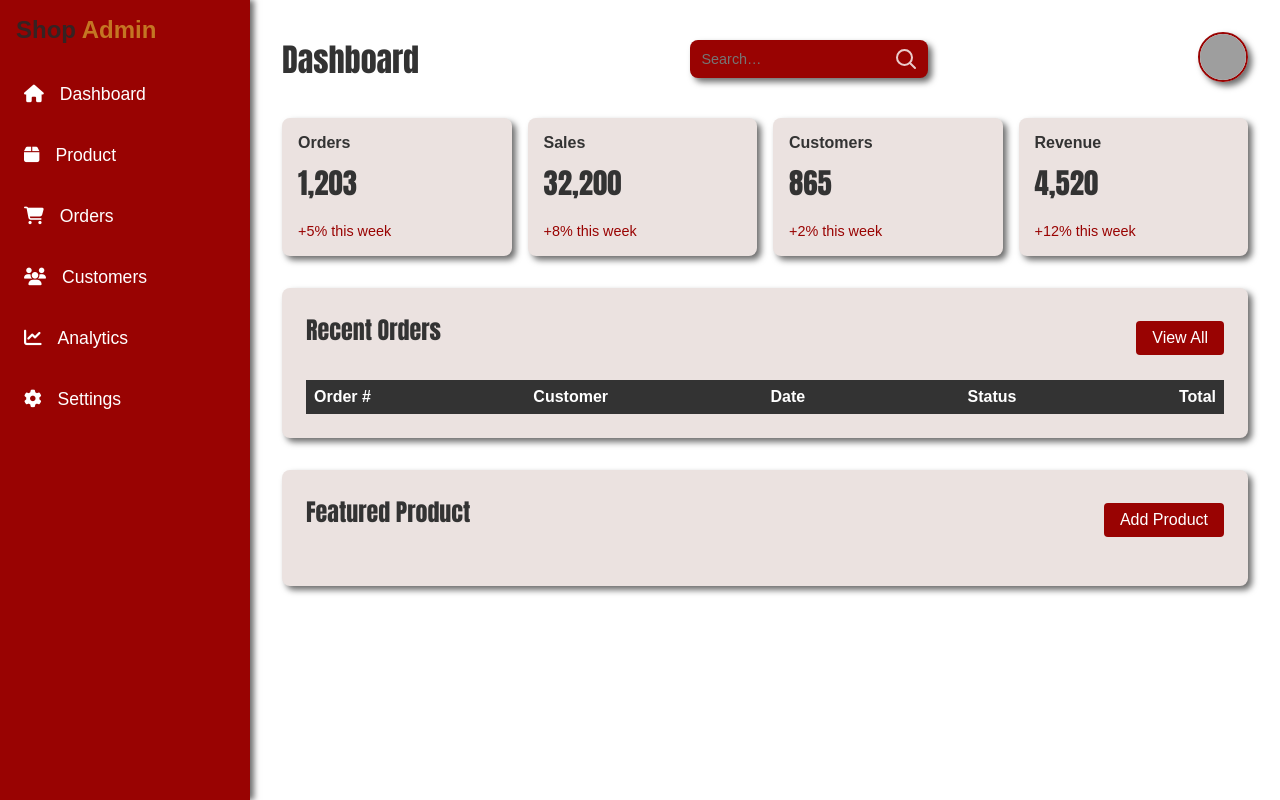
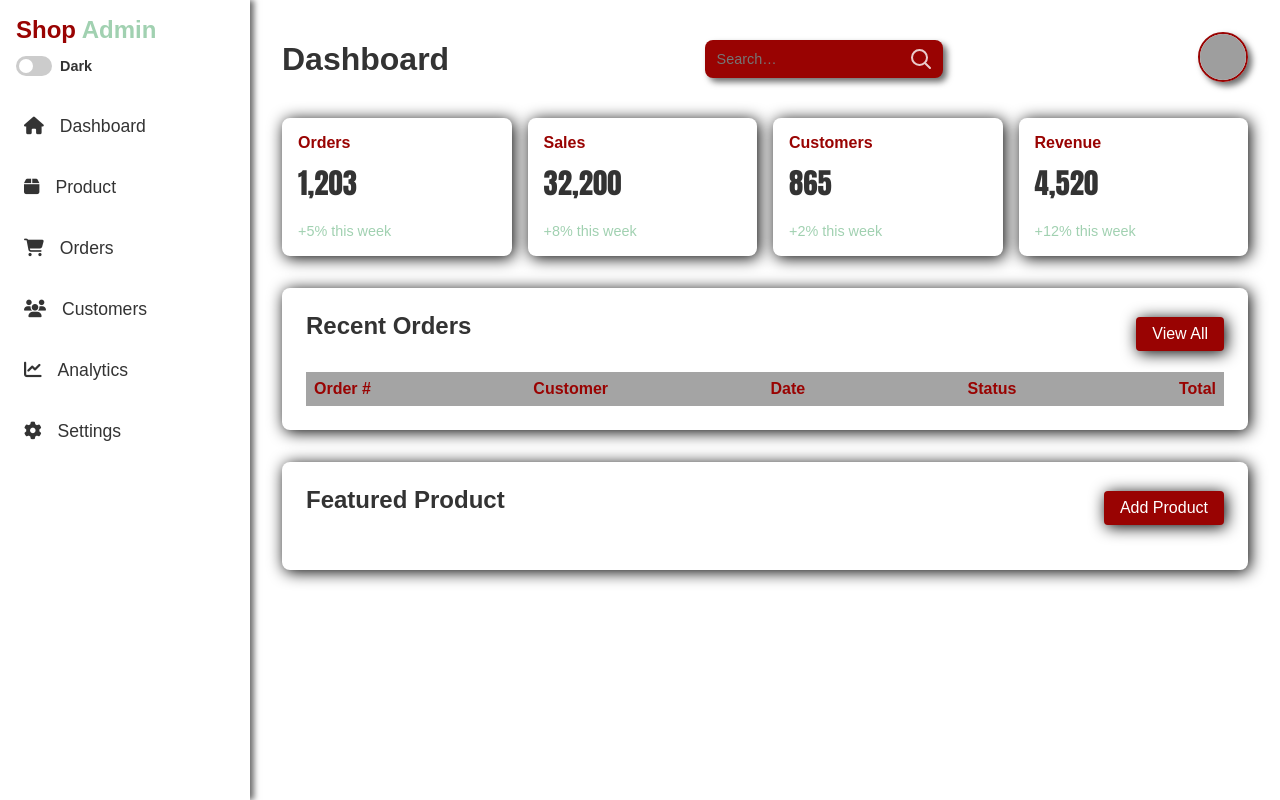
Before and after one commit to ishmaellutangu/netfuse-technologies-app, a plain HTML site: page E-commerceTemplate/templates/dashboard.html in a window 1280 px wide. Drawn offline with Linux system fonts and the light colour scheme; grey boxes are pictures that could not be loaded.

Commit message:
added dark mode

```diff
--- a/E-commerceTemplate/static/Javascript/dashboard.js
+++ b/E-commerceTemplate/static/Javascript/dashboard.js
@@ -1,24 +1,24 @@
-document.addEventListener('DOMContentLoaded', function () {
-	const profileBtn = document.querySelector('.profile-btn');
-	const dropdown = document.getElementById('profileDropdown');
+document.addEventListener("DOMContentLoaded", function () {
+  const profileBtn = document.querySelector(".profile-btn");
+  const dropdown = document.getElementById("profileDropdown");
 
   if (!profileBtn || !dropdown) return;
 
   function openDropdown() {
-		dropdown.classList.add('open');
-		dropdown.setAttribute('aria-hidden', 'false');
-		profileBtn.setAttribute('aria-expanded', 'true');
+    dropdown.classList.add("open");
+    dropdown.setAttribute("aria-hidden", "false");
+    profileBtn.setAttribute("aria-expanded", "true");
   }
 
   function closeDropdown() {
-		dropdown.classList.remove('open');
-		dropdown.setAttribute('aria-hidden', 'true');
-		profileBtn.setAttribute('aria-expanded', 'false');
+    dropdown.classList.remove("open");
+    dropdown.setAttribute("aria-hidden", "true");
+    profileBtn.setAttribute("aria-expanded", "false");
   }
 
-	profileBtn.addEventListener('click', function (e) {
+  profileBtn.addEventListener("click", function (e) {
     e.stopPropagation();
-		if (dropdown.classList.contains('open')) {
+    if (dropdown.classList.contains("open")) {
       closeDropdown();
     } else {
       openDropdown();
@@ -26,16 +26,60 @@ document.addEventListener('DOMContentLoaded', function () {
   });
 
   // Close when clicking outside
-	document.addEventListener('click', function (e) {
+  document.addEventListener("click", function (e) {
     if (!dropdown.contains(e.target) && !profileBtn.contains(e.target)) {
       closeDropdown();
     }
   });
 
   // Close on Escape
-	document.addEventListener('keydown', function (e) {
-		if (e.key === 'Escape') {
+  document.addEventListener("keydown", function (e) {
+    if (e.key === "Escape") {
       closeDropdown();
     }
   });
+
+  // DARK MODE: persist and apply theme
+  const darkToggle = document.getElementById("darkModeToggle");
+  const darkLabel = document.querySelector(".dark-mode-label");
+
+  function setLabelForTheme(theme) {
+    if (!darkLabel) return;
+    // When dark theme is active show 'Light' so clicking it will switch to light
+    darkLabel.textContent = theme === "dark" ? "Light" : "Dark";
+  }
+
+  function applyTheme(theme) {
+    if (!darkToggle) return;
+    if (theme === "dark") {
+      document.body.classList.add("dark-theme");
+      darkToggle.checked = true;
+    } else {
+      document.body.classList.remove("dark-theme");
+      darkToggle.checked = false;
+    }
+    setLabelForTheme(theme);
+  }
+
+  // initialize theme from localStorage or system preference
+  (function initTheme() {
+    if (!darkToggle) return;
+    const stored = localStorage.getItem("theme");
+    if (stored) {
+      applyTheme(stored);
+    } else {
+      const prefersDark =
+        window.matchMedia &&
+        window.matchMedia("(prefers-color-scheme: dark)").matches;
+      applyTheme(prefersDark ? "dark" : "light");
+    }
+  })();
+
+  if (darkToggle) {
+    darkToggle.addEventListener("change", function () {
+      const theme = darkToggle.checked ? "dark" : "light";
+      applyTheme(theme);
+      localStorage.setItem("theme", theme);
     });
+  }
+});
--- a/E-commerceTemplate/static/css/dashboard.css
+++ b/E-commerceTemplate/static/css/dashboard.css
@@ -1,10 +1,17 @@
 /*  Variables  */
 :root {
-  --primary-color: #ebe2e0;
+  --primary-color: #ffff;
   --secondary-color: #990302;
   --text-color1: #333;
-  --text-color2: #fff;
+  --text-color2: #a1d1b1;
 }
+/* Dark theme variable overrides when body has .dark-theme */
+body.dark-theme {
+  --primary-color: #1f2937; /* darker card backgrounds */
+  --secondary-color: #990302; /* keep accent similar */
+  --text-color1: #e6e6e6; /* primary text on dark bg */
+}
+
 /*  Global Styles  */
 * {
   margin: 0;
@@ -14,8 +21,9 @@
 
 body {
   font-family: sans-serif;
-  background-color: var(--text-color2);
+  background-color: var(--primary-color);
   color: var(--text-color1);
+  transition: background-color 180ms ease, color 180ms ease;
 }
 a {
   text-decoration: none;
@@ -27,8 +35,8 @@ h3,
 h4,
 h5,
 h6 {
-  font-weight: bold;
-  font-family: Impact, Haettenschweiler, "Arial Narrow Bold", sans-serif;
+  font-weight: 600;
+  font-family: Arial, Helvetica, sans-serif;
 }
 p {
   line-height: 1.6;
@@ -36,19 +44,23 @@ p {
 }
 .btn1 {
   background-color: var(--secondary-color);
-  color: var(--text-color2);
+  box-shadow: 2px 2px 16px rgb(0, 0, 0);
+  color: var(--primary-color);
   padding: 0.5rem 1rem;
   border: none;
   border-radius: 4px;
   cursor: pointer;
   font-size: 1rem;
 }
+.btn1:hover {
+  background-color: var(--text-color2);
+  color: var(--primary-color);
+}
 /*  Dashboard Specific Styles  */
 .sidebar {
   width: 250px;
-  background-color: var(--secondary-color);
   box-shadow: 4px 0px 6px rgba(0, 0, 0, 0.575);
-  color: #fff;
+  color: var(--text-color1);
   min-height: 100vh;
   position: fixed;
   top: 0;
@@ -59,20 +71,59 @@ p {
   font-size: 1.5rem;
   font-weight: bold;
   margin-bottom: 2rem;
-  /* text-align: center; */
 }
 .sidebar-header .logo {
   height: auto;
   margin-bottom: 0.5rem;
-  color: #352323;
+  color: var(--secondary-color);
 }
 .sidebar-header .logo-accent {
   height: auto;
   margin-bottom: 0.5rem;
-  color: #c47623;
+  color: var(--text-color2);
 }
 .close-sidebar {
   display: none;
+}
+
+/* Dark mode toggle in sidebar header */
+.dark-mode-toggle {
+  margin-top: 0.75rem;
+  display: flex;
+  align-items: center;
+  gap: 0.5rem;
+}
+.dark-mode-toggle input[type="checkbox"] {
+  width: 36px;
+  height: 20px;
+  appearance: none;
+  background: #ccc;
+  border-radius: 999px;
+  position: relative;
+  outline: none;
+  cursor: pointer;
+  transition: background 150ms ease;
+}
+.dark-mode-toggle input[type="checkbox"]::after {
+  content: "";
+  position: absolute;
+  left: 3px;
+  top: 3px;
+  width: 14px;
+  height: 14px;
+  background: white;
+  border-radius: 50%;
+  transition: transform 150ms ease;
+}
+.dark-mode-toggle input[type="checkbox"]:checked {
+  background: var(--secondary-color);
+}
+.dark-mode-toggle input[type="checkbox"]:checked::after {
+  transform: translateX(16px);
+}
+.dark-mode-toggle .dark-mode-label {
+  font-size: 0.9rem;
+  color: var(--text-color1);
 }
 .sidebar ul {
   list-style: none;
@@ -82,7 +133,7 @@ p {
   margin: 1.5rem 0;
 }
 .sidebar ul li a {
-  color: var(--text-color2);
+  color: var(--text-color1);
   font-size: 1.1rem;
   display: block;
   padding: 0.5rem;
@@ -90,13 +141,14 @@ p {
   transition: background-color 0.3s;
 }
 .sidebar ul li a:hover {
-  background-color: rgba(255, 255, 255, 0.1);
+  background-color: var(--secondary-color);
+  color: var(--primary-color);
 }
 .sidebar ul li a .icon {
   margin-right: 1rem;
 }
 .sidebar ul li a:active {
-  background-color: rgba(255, 255, 255, 0.2);
+  background-color: var(--secondary-color);
 }
 .main-content {
   margin-left: 250px;
@@ -125,7 +177,7 @@ p {
   width: 100%;
   font-size: 0.9rem;
   background: transparent;
-  color: var(--text-color2);
+  color: var(--primary-color);
   border: none;
   outline: none;
 }
@@ -138,7 +190,7 @@ p {
   background: none;
   border: none;
   cursor: pointer;
-  color: var(--text-color2);
+  color: var(--primary-color);
   display: flex;
   align-items: center;
   font-size: 1rem;
@@ -177,7 +229,8 @@ p {
   position: absolute;
   top: calc(100% + 8px);
   right: 0;
-  background: var(--secondary-color);
+  background: var(--primary-color);
+  border: var(--secondary-color) 1px solid;
 
   border-radius: 8px;
   box-shadow: 0 6px 18px rgba(0, 0, 0, 0.15);
@@ -191,11 +244,12 @@ p {
 .main-content header .profile-menu .profile-dropdown a {
   padding: 0.6rem 1rem;
   display: block;
-  color: var(--text-color2);
+  color: var(--text-color1);
 }
 
 .main-content header .profile-menu .profile-dropdown a:hover {
-  background: rgba(255, 255, 255, 0.1);
+  background: var(--secondary-color);
+  color: var(--primary-color);
 }
 
 .main-content header .profile-menu .profile-dropdown.open {
@@ -221,9 +275,10 @@ p {
   padding: 1rem;
   flex: 1 1 calc(25% - 1rem);
   border-radius: 8px;
-  box-shadow: 4px 4px 6px rgba(0, 0, 0, 0.575);
+  box-shadow: 2px 2px 16px rgb(0, 0, 0);
 }
 .main-content section .card h3 {
+  color: var(--secondary-color);
   font-size: 1rem;
   font-weight: 600;
   font-family: sans-serif;
@@ -236,7 +291,7 @@ p {
 }
 .main-content section .card span {
   font-size: 0.9rem;
-  color: var(--secondary-color);
+  color: var(--text-color2);
 }
 .main-content .recent-orders,
 .main-content .product-list {
@@ -245,7 +300,7 @@ p {
   background-color: var(--primary-color);
   padding: 1.5rem;
   border-radius: 8px;
-  box-shadow: 4px 4px 6px rgba(0, 0, 0, 0.575);
+  box-shadow: 2px 2px 16px rgb(0, 0, 0);
 }
 .main-content .recent-orders .section-header,
 .main-content .product-list .section-header {
@@ -262,6 +317,6 @@ p {
   display: flex;
   justify-content: space-between;
   padding: 0.5rem;
-  background-color: var(--text-color1);
-  color: var(--text-color2);
+  background-color: rgba(0, 0, 0, 0.356);
+  color: var(--secondary-color);
 }
--- a/E-commerceTemplate/templates/dashboard.html
+++ b/E-commerceTemplate/templates/dashboard.html
@@ -12,6 +12,11 @@
       <div class="sidebar-header">
         <span class="logo">Shop <span class="logo-accent">Admin</span></span>
         <button class="close-sidebar" id="closeSidebar">&times</button>
+        <!-- Dark mode toggle -->
+        <div class="dark-mode-toggle">
+          <input type="checkbox" id="darkModeToggle" />
+          <label for="darkModeToggle" class="dark-mode-label">Dark</label>
+        </div>
       </div>
       <nav class="sidebar-nav">
         <ul>
@@ -44,7 +49,6 @@
             </button>
           </form>
         <div class="profile-menu">
-          <!-- Use a button for accessibility and focus handling -->
           <button class="profile-btn" aria-haspopup="true" aria-expanded="false" aria-controls="profileDropdown">
             <img src="https://randomuser.me/api/portraits/men/75.jpg" alt="profile" class="profile-pic">
           </button>
```
Lines whose indentation alone changed are shown as unchanged.
